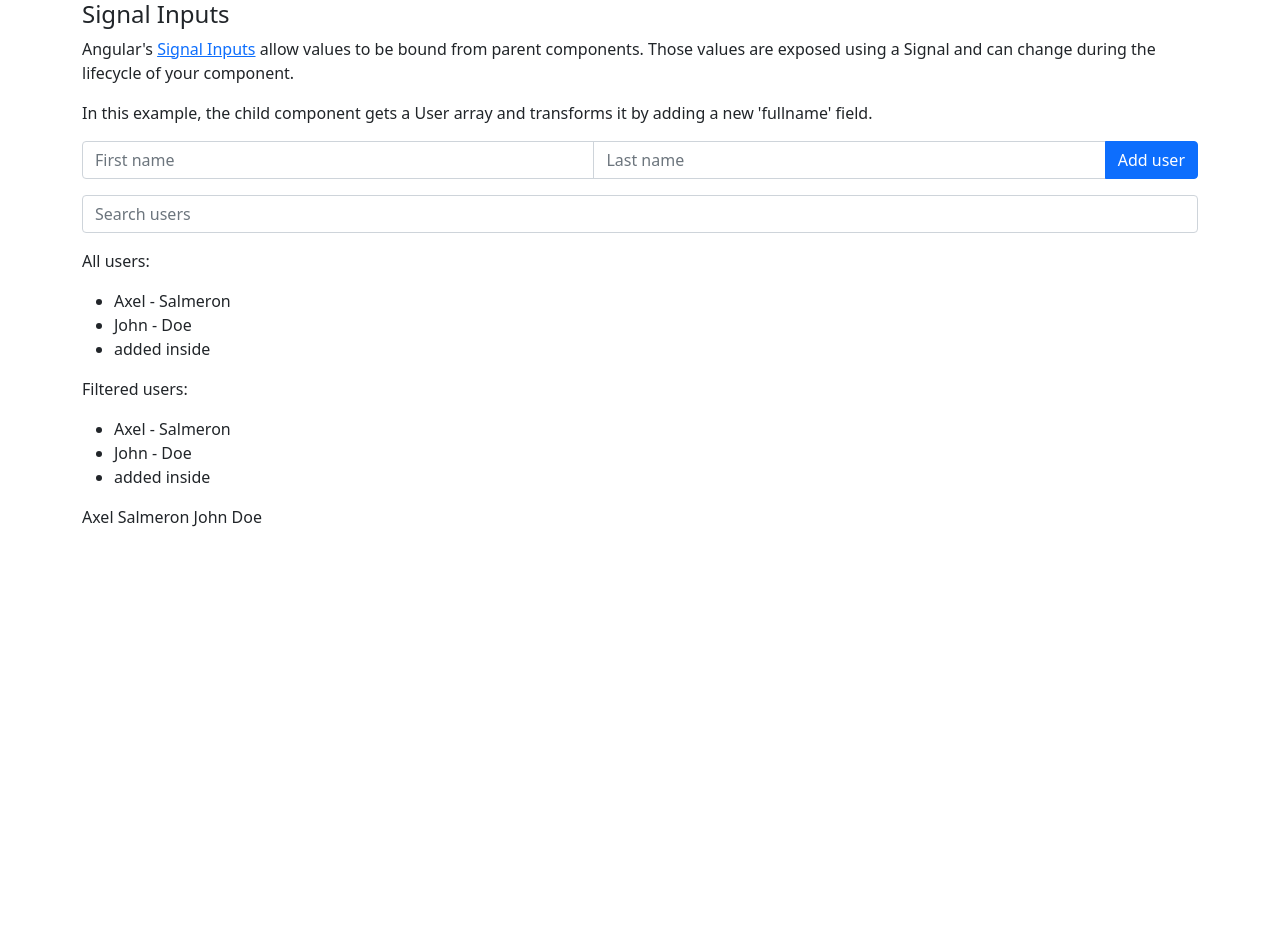
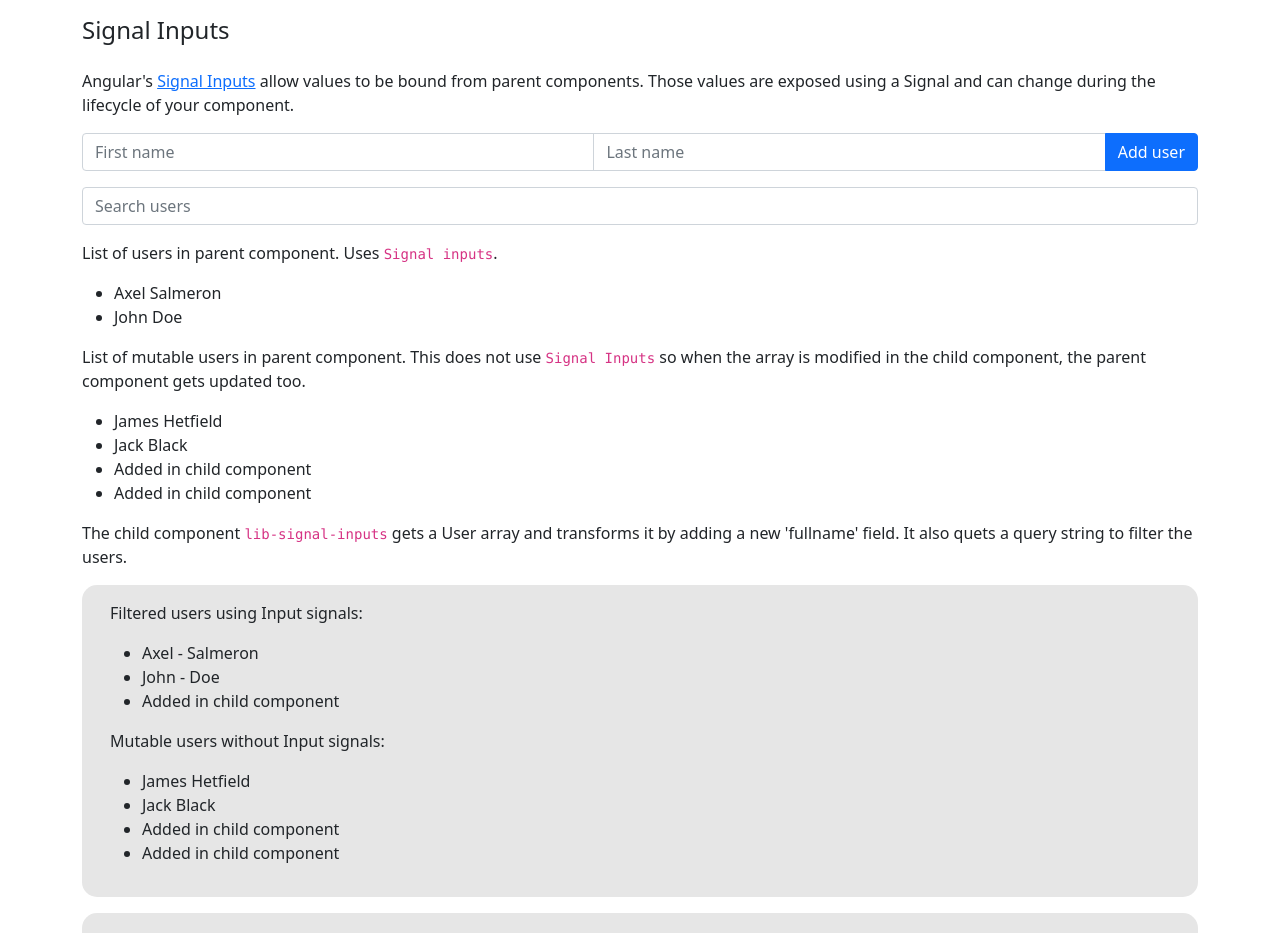
Before and after one commit to axelsglo/AngularPlayground, an Angular app: page /signalInputs in a window 1280 px wide. Shown: the top 933 px of the page. Before the commit the page ends 800 px from the top, so only its background shows below. Built offline with nearby package versions, Linux system fonts and the light colour scheme.

Commit message:
feat: adds new home component
Adds new home component for selecting which example you want to see and finalizes work on the
current available examples

```diff
--- a/projects/demo/src/app/content-projection-container/content-projection-container.component.html
+++ b/projects/demo/src/app/content-projection-container/content-projection-container.component.html
@@ -1,7 +1,7 @@
 <div class="container">
   <div class="row">
     <div class="col">
-      <h4>Widget component using dynamic projected content.</h4>
+      <h4 class="py-3">Widget component using dynamic projected content.</h4>
     </div>
   </div>
 
@@ -9,9 +9,27 @@
     <div class="col">
       <lib-widget>
         <ng-container ngProjectAs="[slot]='header'">
-          Signal Input example
+          Projected title from parent component
         </ng-container>
-        <div>Projected Widget Body.</div>
+
+        <p>
+          The widget Title is using the
+          <code>ngProjectAs="[slot]='header'</code> attribute so it's child
+          component can select it using
+          <code>&lt;ng-content
+            select="[slot]='header'"&gt;&lt;/ng-content&gt;</code>.
+        </p>
+        <p>The use of <code>ngProjectAs</code> it's optional and <code>slot="header"</code> could be used instead, but
+          <code>ngProjectAs</code> makes multi layered projection possible, so the content can be re projected to a
+          grandchild component.
+        </p>
+        <p>Conent reprojection can be observed on the widget footer, which is projecting a button from the
+          container component into the <code>lib-widget</code> component and then once more from <code>lib-widget</code>
+          into the <code>lib-widget-footer</code> component.
+        </p>
+        <p>The widget body does not use any attribute and any content will be projected inside of
+          it by default.</p>
+
         <ng-container ngProjectAs="[slot]='cardFooter'">
           <a routerLink="/signalInputs" routerLinkActive="active" class="btn btn-primary">Go to signal input example</a>
         </ng-container>
@@ -19,7 +37,8 @@
     </div>
     <div class="col">
       <lib-widget>
-        <div>Projected Widget Body.</div>
+        <p>This widget does not have a header nor a footer.</p>
+        <p>This implementation has the disadvantage that the footer component <code>lib-widget-footer</code> it's stil being initialized.</p>
       </lib-widget>
     </div>
   </div>
--- /dev/null
+++ b/projects/demo/src/app/home/home.component.html
@@ -0,0 +1,10 @@
+<div class="container">
+    <h4 class="p-3">Home</h4>
+
+    <div class="list-group">
+        <a routerLink="/contentProjection" routerLinkActive="active"
+            class="list-group-item list-group-item-action">Content projection example</a>
+        <a routerLink="/signalInputs" routerLinkActive="active" class="list-group-item list-group-item-action">Signal
+            inputs example</a>
+    </div>
+</div>
--- a/projects/demo/src/app/signals-container/signals-container.component.html
+++ b/projects/demo/src/app/signals-container/signals-container.component.html
@@ -1,53 +1,56 @@
 <section class="container">
-    <h4>Signal Inputs</h4>
+  <h4 class="py-3">Signal Inputs</h4>
 
   <p>
     Angular's
-      <a href="https://angular.io/guide/signal-inputs" target="_blank"
-        >Signal Inputs</a
-      >
+    <a href="https://angular.io/guide/signal-inputs" target="_blank">Signal Inputs</a>
     allow values to be bound from parent components. Those values are exposed
     using a Signal and can change during the lifecycle of your component.
   </p>
 
-    <p>
-      In this example, the child component gets a User array and transforms it
-      by adding a new 'fullname' field.
-    </p>
-
   <form [formGroup]="userForm" (ngSubmit)="addUser()">
     <div class="input-group mb-3">
-        <input
-          formControlName="firstName"
-          type="text"
-          placeholder="First name"
-          class="form-control"
-        />
-        <input
-          formControlName="lastName"
-          type="text"
-          placeholder="Last name"
-          class="form-control"
-        />
+      <input formControlName="firstName" type="text" placeholder="First name" class="form-control" />
+      <input formControlName="lastName" type="text" placeholder="Last name" class="form-control" />
       <button class="btn btn-primary">Add user</button>
     </div>
   </form>
 
   <div class="form-group mb-3">
-      <input
-        type="text"
-        class="form-control"
-        (input)="updateUserQuery($event)"
-        placeholder="Search users"
-      />
+    <input type="text" class="form-control" (input)="updateUserQuery($event)" placeholder="Search users" />
   </div>
 
-    <lib-signal-inputs
-      [users]="users()"
-      [query]="userQueryDebounced"
-    ></lib-signal-inputs>
+  <p>List of users in parent component. Uses <code>Signal inputs</code>.</p>
 
+  <ul>
     @for (user of users(); track $index) {
-        {{user.firstName}} {{user.lastName}}
+    <li>{{user.firstName}} {{user.lastName}}</li>
     }
+  </ul>
+
+  <p>List of mutable users in parent component. This does not use <code>Signal Inputs</code> so when the array is
+    modified in the child component, the parent component gets updated too.</p>
+
+  <ul>
+    @for (user of usersArrayMutable; track $index) {
+    <li>{{user.firstName}} {{user.lastName}}</li>
+    }
+  </ul>
+
+  <p>
+    The child component <code>lib-signal-inputs</code> gets a User array and transforms it
+    by adding a new 'fullname' field. It also quets a query string to filter the users.
+  </p>
+
+  <div class="p-3 child-component-container mb-3">
+    <div class="container">
+      <lib-signal-inputs [users]="users()" [query]="userQueryDebounced" [usersMutable]="usersArrayMutable"></lib-signal-inputs>
+    </div>
+  </div>
+
+  <div class="p-3 child-component-container">
+    <div class="container">
+      <lib-signal-inputs [users]="usersArray" [query]="userQueryDebounced" [usersMutable]="usersArrayMutable"></lib-signal-inputs>
+    </div>
+  </div>
 </section>
--- a/projects/demo/src/app/signals-container/signals-container.component.scss
+++ b/projects/demo/src/app/signals-container/signals-container.component.scss
@@ -0,0 +1,4 @@
+.child-component-container {
+    background: #e6e6e6;
+    border-radius: 15px;
+}
--- a/projects/demo/src/app/signals-container/signals-container.component.ts
+++ b/projects/demo/src/app/signals-container/signals-container.component.ts
@@ -15,12 +15,12 @@ import { SignalInputsComponent } from '@shared/lib/signal-inputs/signal-inputs.c
 })
 export class SignalsContainerComponent {
   flagComp = false;
-
   userQuery = signal('');
   userQuery$ = toObservable(this.userQuery);
   userQueryDebounced = '';
-
   users = signal<User[]>([{ firstName: 'Axel', lastName: 'Salmeron' }, { firstName: 'John', lastName: 'Doe' }]);
+  usersArray: User[] = [{ firstName: 'Axel', lastName: 'Salmeron' }, { firstName: 'John', lastName: 'Doe' }];
+  usersArrayMutable: User[] = [{ firstName: 'James', lastName: 'Hetfield' }, { firstName: 'Jack', lastName: 'Black' }];
   userForm = new FormGroup({
     firstName: new FormControl('', { nonNullable: true, validators: Validators.required }),
     lastName: new FormControl('', { nonNullable: true, validators: Validators.required }),
@@ -40,14 +40,6 @@ export class SignalsContainerComponent {
       });
   }
 
-  flagCompChange() {
-    console.log('Flag change');
-  }
-
-  flagSignalCompChange() {
-    console.log('Flag Signal change');
-  }
-
   addUser() {
     const formValues = this.userForm.value;
     if (this.userForm.valid) {
--- a/projects/shared/src/lib/signal-inputs/signal-inputs.component.html
+++ b/projects/shared/src/lib/signal-inputs/signal-inputs.component.html
@@ -1,15 +1,15 @@
-<p>All users:</p>
-
-<ul>
-@for (user of users(); track $index) {
-    <li>{{user.fullName}}</li>
-}
-</ul>
-
-<p>Filtered users:</p>
+<p>Filtered users using Input signals:</p>
 
 <ul>
     @for (user of filteredUsers(); track $index) {
-        <li>{{user.fullName}}</li>
+    <li>{{user.fullName}}</li>
     }
 </ul>
+
+<p>Mutable users without Input signals:</p>
+
+<ul>
+    @for (user of usersMutable; track $index) {
+    <li>{{user.firstName}} {{ user.lastName }}</li>
+    }
+</ul>
--- a/projects/shared/src/lib/signal-inputs/signal-inputs.component.ts
+++ b/projects/shared/src/lib/signal-inputs/signal-inputs.component.ts
@@ -1,4 +1,4 @@
-import { ChangeDetectionStrategy, Component, OnInit, computed, input } from '@angular/core';
+import { ChangeDetectionStrategy, Component, Input, OnInit, computed, input } from '@angular/core';
 import { User, ComputedUser } from './users';
 
 @Component({
@@ -14,6 +14,8 @@ export class SignalInputsComponent implements OnInit {
     transform: this.getUserFullName
   });
 
+  @Input() usersMutable: User[] = [];
+
   public filteredUsers = computed(
     () => this.users()
       .filter(({ fullName: fullname }) => fullname.toLocaleLowerCase().startsWith(this.query()))
@@ -26,7 +28,8 @@ export class SignalInputsComponent implements OnInit {
   });
 
   ngOnInit() {
-    this.users().push({ firstName: 'added', lastName: 'inside', fullName: 'added inside'});
+    this.users().push({ firstName: 'Added in', lastName: 'child component', fullName: 'Added in child component'});
+    this.usersMutable.push({ firstName: 'Added in', lastName: 'child component'});
   }
 
   getUserFullName(users: User[]): ComputedUser[] {
--- a/projects/shared/src/lib/widget/widget-footer/widget-footer.component.ts
+++ b/projects/shared/src/lib/widget/widget-footer/widget-footer.component.ts
@@ -10,6 +10,6 @@ import { Component, OnInit } from '@angular/core';
 })
 export class WidgetFooterComponent implements OnInit{
   ngOnInit(): void {
-    console.log('footer init');
+    console.log('WidgetFooterComponent init');
   }
 }
--- a/projects/shared/src/lib/widget/widget.component.html
+++ b/projects/shared/src/lib/widget/widget.component.html
@@ -1,8 +1,5 @@
 <div class="card">
-  <div
-    #ngContentHeader
-    [ngClass]="{ 'card-header': !!ngContentHeader.textContent }"
-  >
+  <div #ngContentHeader [ngClass]="{ 'card-header': !!ngContentHeader.textContent }">
     <ng-content select="[slot]='header'"></ng-content>
   </div>
   <div #ngContentBody class="card-body">
@@ -11,10 +8,7 @@
     <p>No Body.</p>
     }
   </div>
-  <lib-widget-footer>
-    <ng-content
-      ngProjectAs="[slot]='content'"
-      select="[slot]='cardFooter'"
-    ></ng-content>
+  <lib-widget-footer #ngContentFooter>
+    <ng-content ngProjectAs="[slot]='content'" select="[slot]='cardFooter'"></ng-content>
   </lib-widget-footer>
 </div>
```
Also changed, not shown: projects/demo/src/app/app.routes.ts (+6 -1 lines), projects/demo/src/app/home/home.component.ts (added, +13 -0 lines), projects/demo/src/app/home/home.component.scss (added), 1 other file (tests, documents, lock files or other folders). Lines whose indentation alone changed are shown as unchanged.
